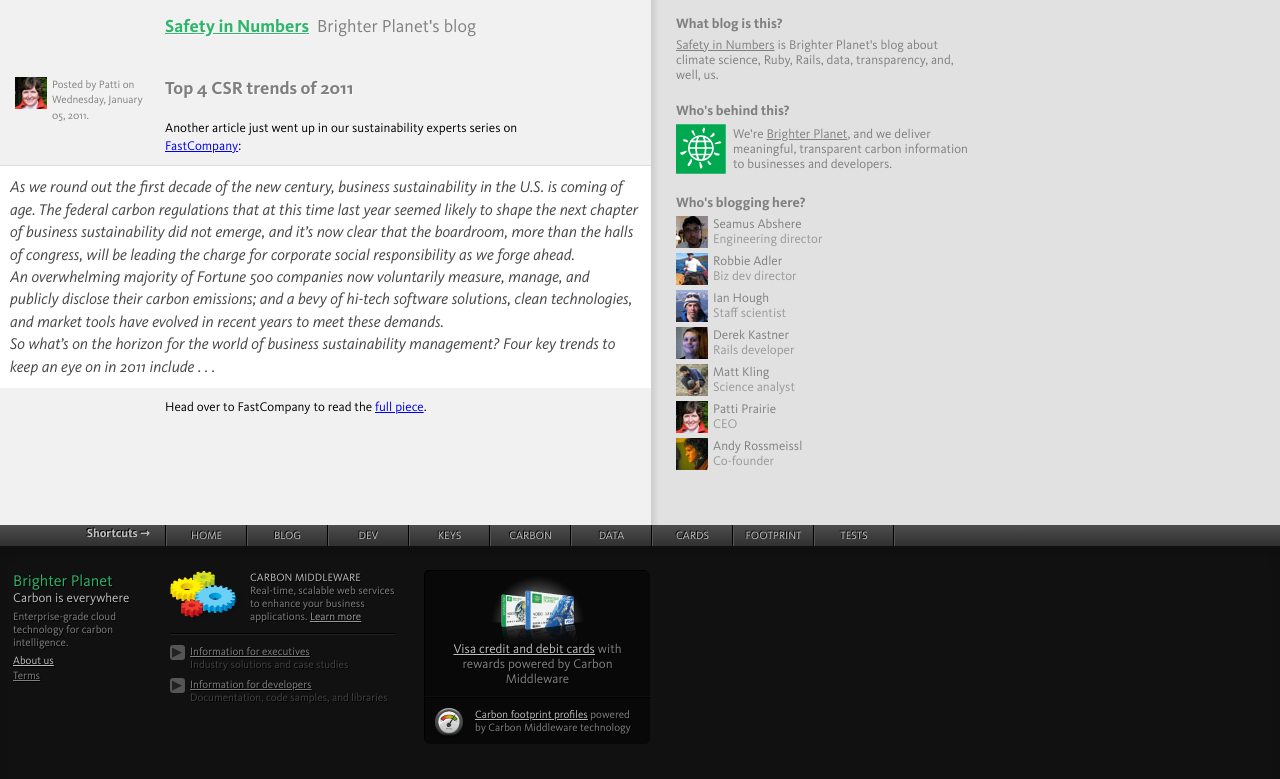
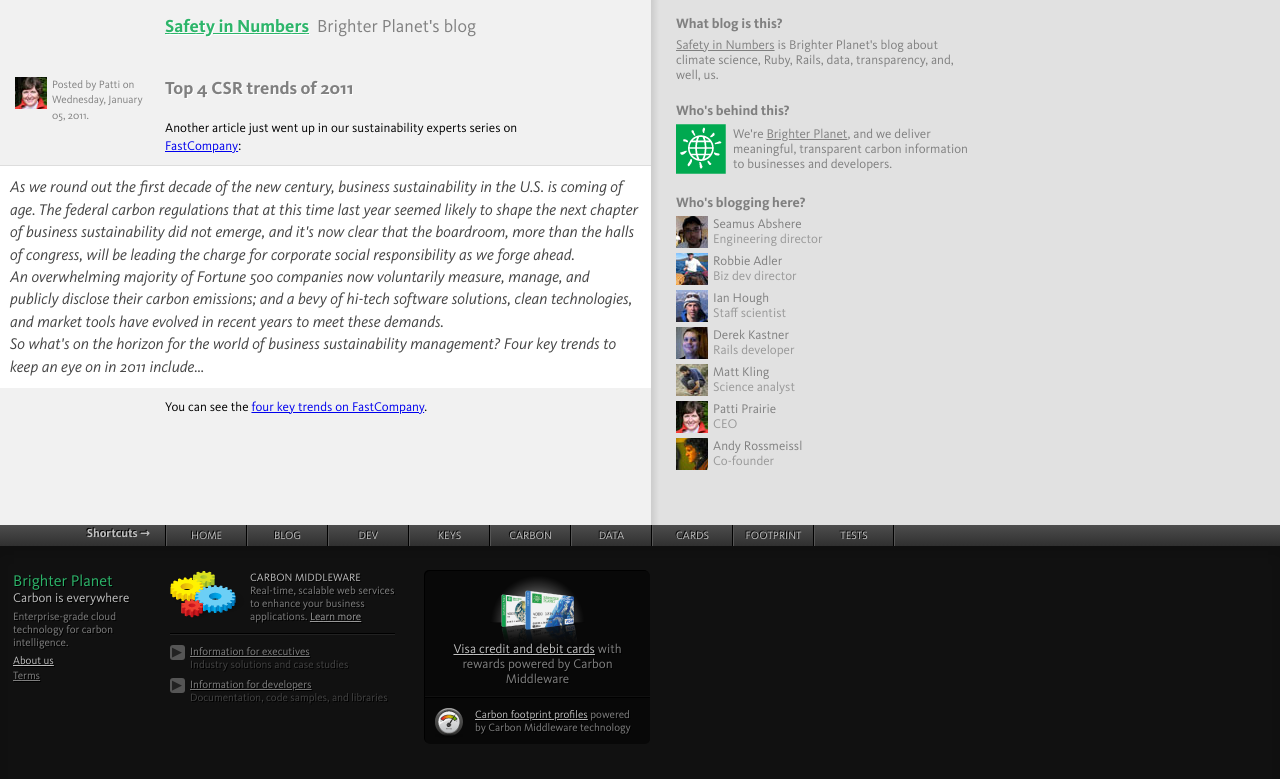
Before and after one commit to faradayio/numbers, a Jekyll site: the page built from _posts/2011-01-05-top-4-csr-trends-of-2011.markdown, in a window 1280 px wide. Shown: the top 779 px of the page. Built offline with Jekyll 4.4.1, drawn with Linux system fonts in a browser that asks for light colours; some web fonts are replaced; comment, search, counter and statistics services are not loaded.

Commit message:
reformat to be prettier

```diff
--- a/_posts/2011-01-05-top-4-csr-trends-of-2011.markdown
+++ b/_posts/2011-01-05-top-4-csr-trends-of-2011.markdown
@@ -7,10 +7,10 @@
 
 Another article just went up in our sustainability experts series on [FastCompany](http://www.fastcompany.com/1714526/the-four-keys-to-corporate-sustainability-in-2011):
 
->As we round out the first decade of the new century, business sustainability in the U.S. is coming of age. The federal carbon regulations that at this time last year seemed likely to shape the next chapter of business sustainability did not emerge, and it's now clear that the boardroom, more than the halls of congress, will be leading the charge for corporate social responsibility as we forge ahead.
->
->An overwhelming majority of Fortune 500 companies now voluntarily measure, manage, and publicly disclose their carbon emissions; and a bevy of hi-tech software solutions, clean technologies, and market tools have evolved in recent years to meet these demands.
->
->So what's on the horizon for the world of business sustainability management? Four key trends to keep an eye on in 2011 include . . .
+<blockquote>
+<p>As we round out the first decade of the new century, business sustainability in the U.S. is coming of age. The federal carbon regulations that at this time last year seemed likely to shape the next chapter of business sustainability did not emerge, and it's now clear that the boardroom, more than the halls of congress, will be leading the charge for corporate social responsibility as we forge ahead.</p>
+<p>An overwhelming majority of Fortune 500 companies now voluntarily measure, manage, and publicly disclose their carbon emissions; and a bevy of hi-tech software solutions, clean technologies, and market tools have evolved in recent years to meet these demands.</p>
+<p>So what's on the horizon for the world of business sustainability management? Four key trends to keep an eye on in 2011 include&#0133;</p>
+</blockquote>
 
-Head over to FastCompany to read the [full piece](http://www.fastcompany.com/1714526/the-four-keys-to-corporate-sustainability-in-2011).
+You can see the [four key trends on FastCompany](http://www.fastcompany.com/1714526/the-four-keys-to-corporate-sustainability-in-2011).
```
